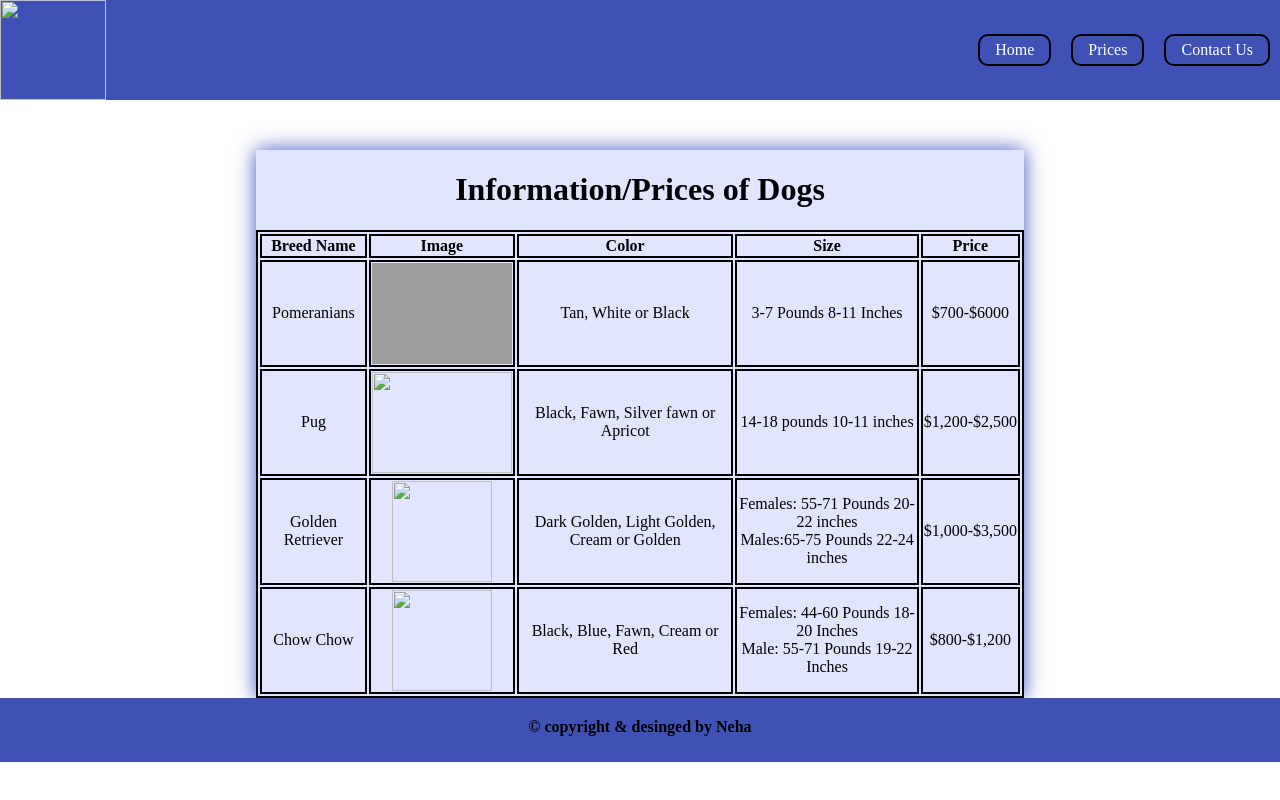
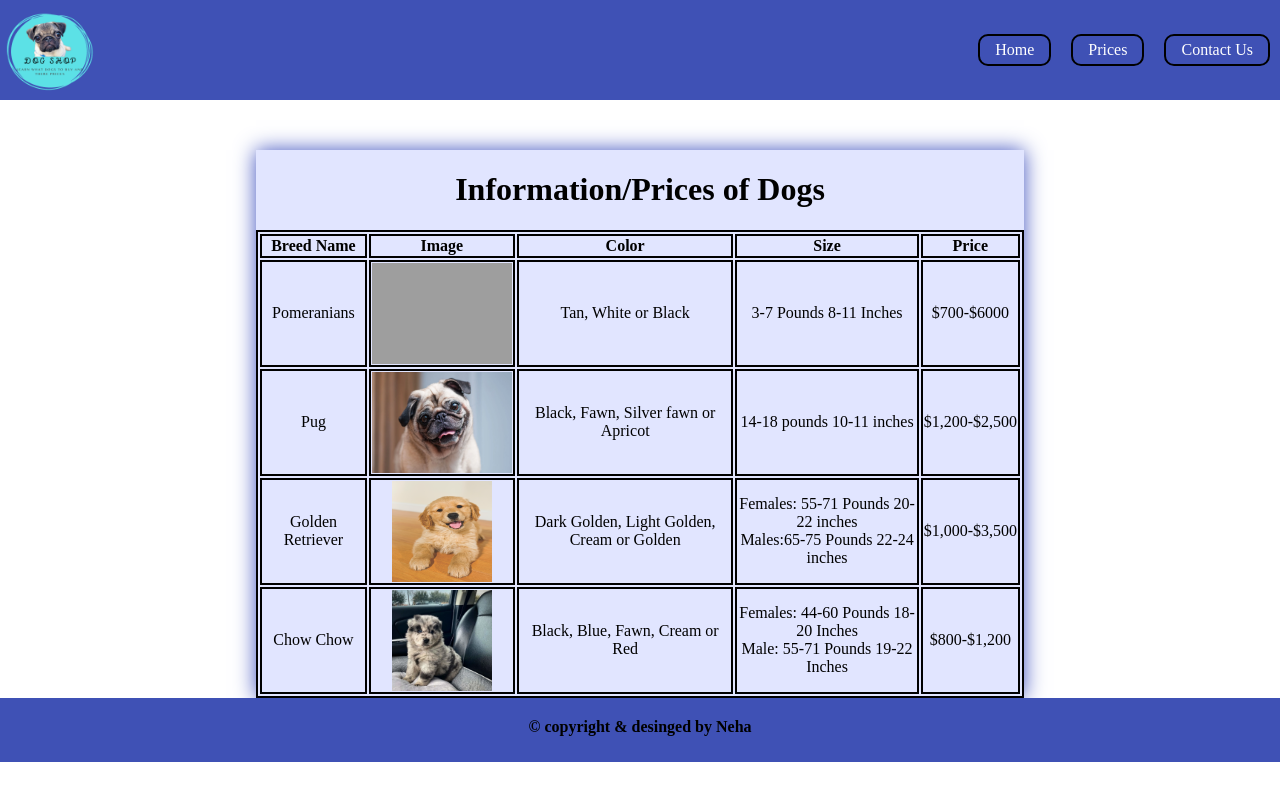
Before and after one commit to Neha-MasterCoder/Dog-Shop, a plain HTML site: page Prices.html in a window 1280 px wide. Drawn offline with Linux system fonts and the light colour scheme; grey boxes are pictures that could not be loaded.

Commit message:
images path problem solved

```diff
--- a/Prices.html
+++ b/Prices.html
@@ -97,7 +97,7 @@ padding: 5px 0px;
 <body>
     <div class="navbar">
         <div class="left-logo">
-            <img class="nav-img" src=OG_SHOP-removebg-preview (1).png" alt="">
+            <img class="nav-img" src="OG_SHOP-removebg-preview (1).png" alt="">
         </div>
         <div class="right-nav-box">
             <ul>
@@ -134,7 +134,7 @@ padding: 5px 0px;
                 <tbody>
                     <tr>
                         <td> Pug </td>
-                        <td> <img class="pug-image" src="/Dog-Website/Pug-dog.webp"> </td>
+                        <td> <img class="pug-image" src="Pug-dog.webp"> </td>
                         <td>Black, Fawn, Silver fawn or Apricot </td>
                         <td>14-18 pounds
                             10-11 inches </td>
@@ -144,7 +144,7 @@ padding: 5px 0px;
                 <tbody>
                     <tr>
                         <td> Golden Retriever  </td>
-                        <td> <img class="Golden-Retriever-image " src="/Dog-Website/Golden-Puppy_getty82781924-399x600.png"> </td>
+                        <td> <img class="Golden-Retriever-image " src="Golden-Puppy_getty82781924-399x600.png"> </td>
                         <td>Dark Golden, Light Golden, Cream or Golden </td>
                         <td>Females: 55-71 Pounds 20-22 inches <br>
                             Males:65-75 Pounds 22-24 inches
@@ -155,7 +155,7 @@ padding: 5px 0px;
                 <tbody>
                     <tr>
                         <td> Chow Chow </td>
-                        <td> <img class="chow-chow-image" src="/Dog-Website/Merle-Chow-Chow-puppy.webp"> </td>
+                        <td> <img class="chow-chow-image" src="Merle-Chow-Chow-puppy.webp"> </td>
                         <td>Black, Blue, Fawn, Cream or Red </td>
                         <td> Females: 44-60 Pounds 18-20 Inches <br>
                             Male: 55-71 Pounds 19-22 Inches </td>
```
